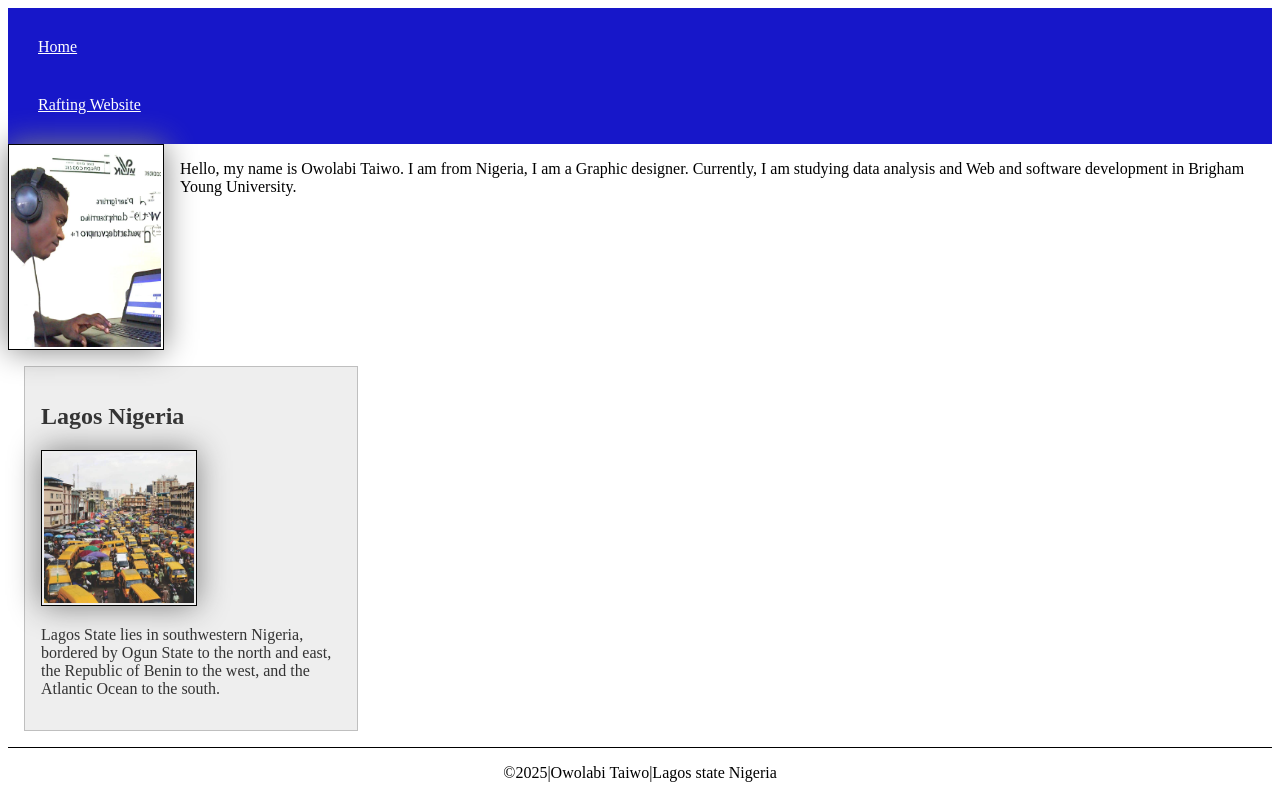
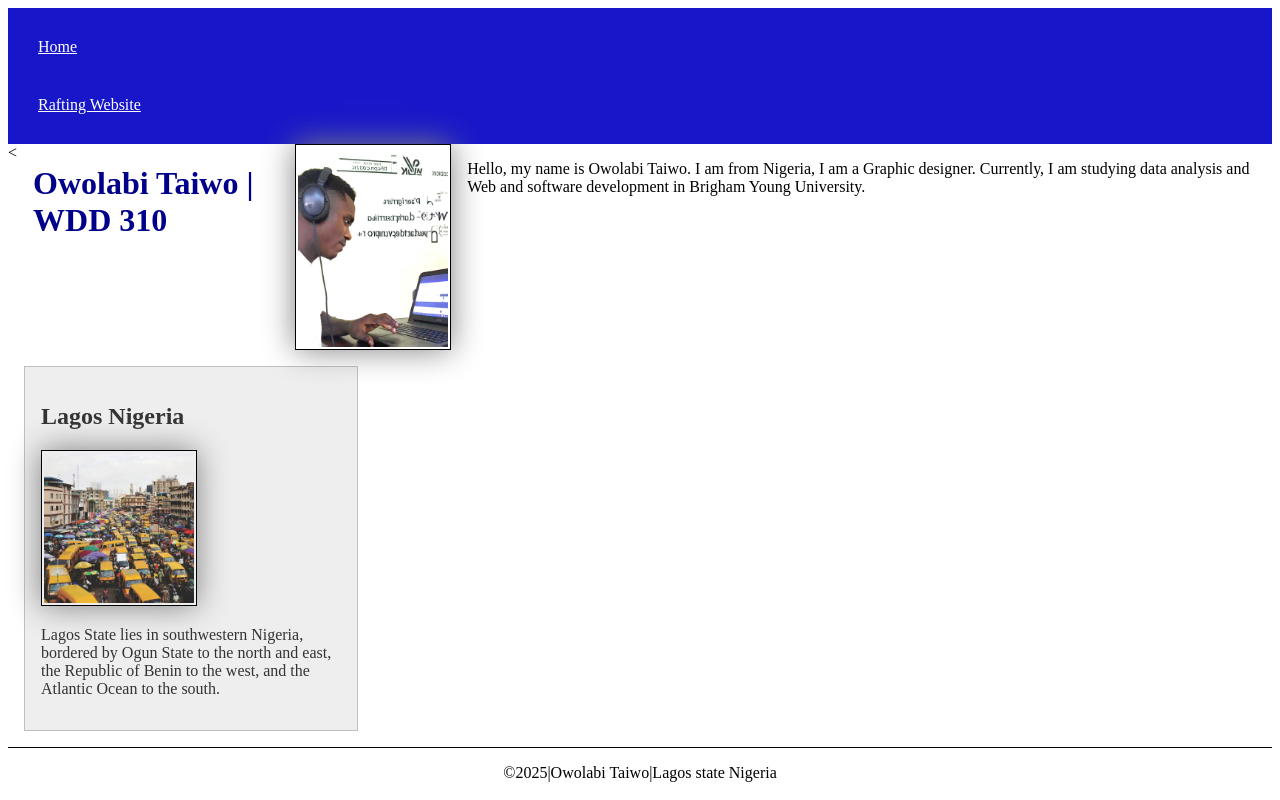
Before and after one commit to Ademitaiwo/wdd130, a plain HTML site: page index.html in a window 1280 px wide. Drawn offline with Linux system fonts and the light colour scheme.

Commit message:
Update index.html

```diff
--- a/index.html
+++ b/index.html
@@ -18,7 +18,7 @@
         </nav>
     </header>
     <main>
-        <!-- <h1>Owolabi Taiwo | WDD 310</h1> -->
+        <<h1>Owolabi Taiwo | WDD 310</h1>
         <img src="images/profile.jpg" alt="profile image of Owolabi Taiwo." width="200" height="150">
         <p>Hello, my name is Owolabi Taiwo. I am from Nigeria, I am a Graphic designer.
             Currently, I am studying data analysis and Web and software development in
```
